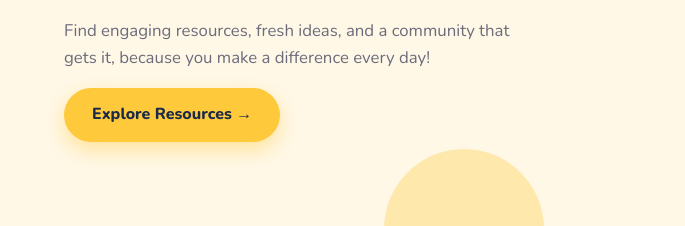
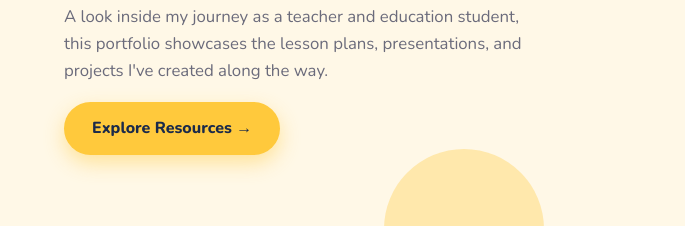
Before and after one commit to Cathryn013/cathryn-portfolio, a plain HTML site: page index.html in a window 1280 px wide. Shown: the part 332-558 px from the top of the page, 0-685 px from the left. Drawn offline with nearby package versions, Linux system fonts and the light colour scheme.

Commit message:
Add files via upload

```diff
--- a/index.html
+++ b/index.html
@@ -34,7 +34,7 @@
   <div class="container">
     <div class="hero-copy">
       <h1>Welcome,<br><span class="accent-multi">Everyone!</span></h1>
-      <p class="desc">Find engaging resources, fresh ideas, and a community that gets it, because you make a difference every day!</p>
+      <p class="desc">A look inside my journey as a teacher and education student, this portfolio showcases the lesson plans, presentations, and projects I've created along the way.</p>
       <a href="resources.html" class="btn btn-primary">Explore Resources &rarr;</a>
     </div>
     <div class="hero-art">
```
